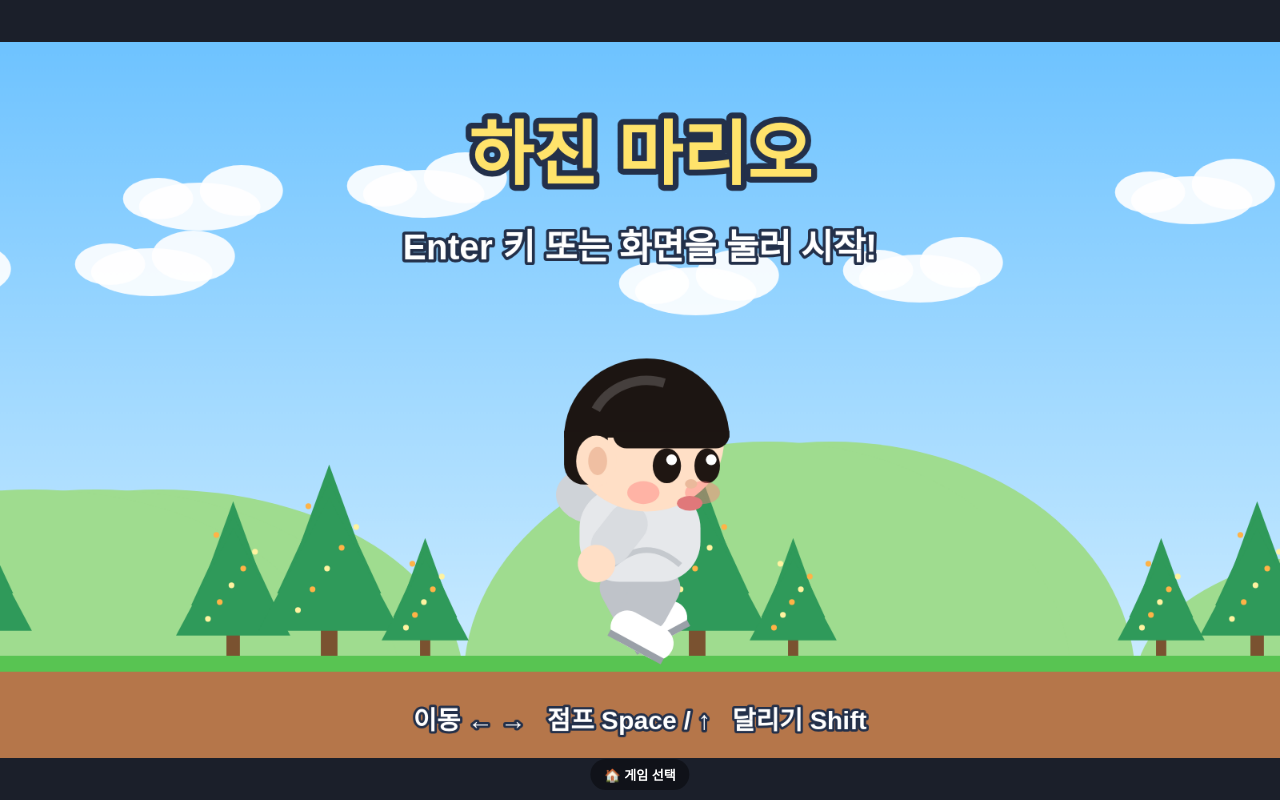
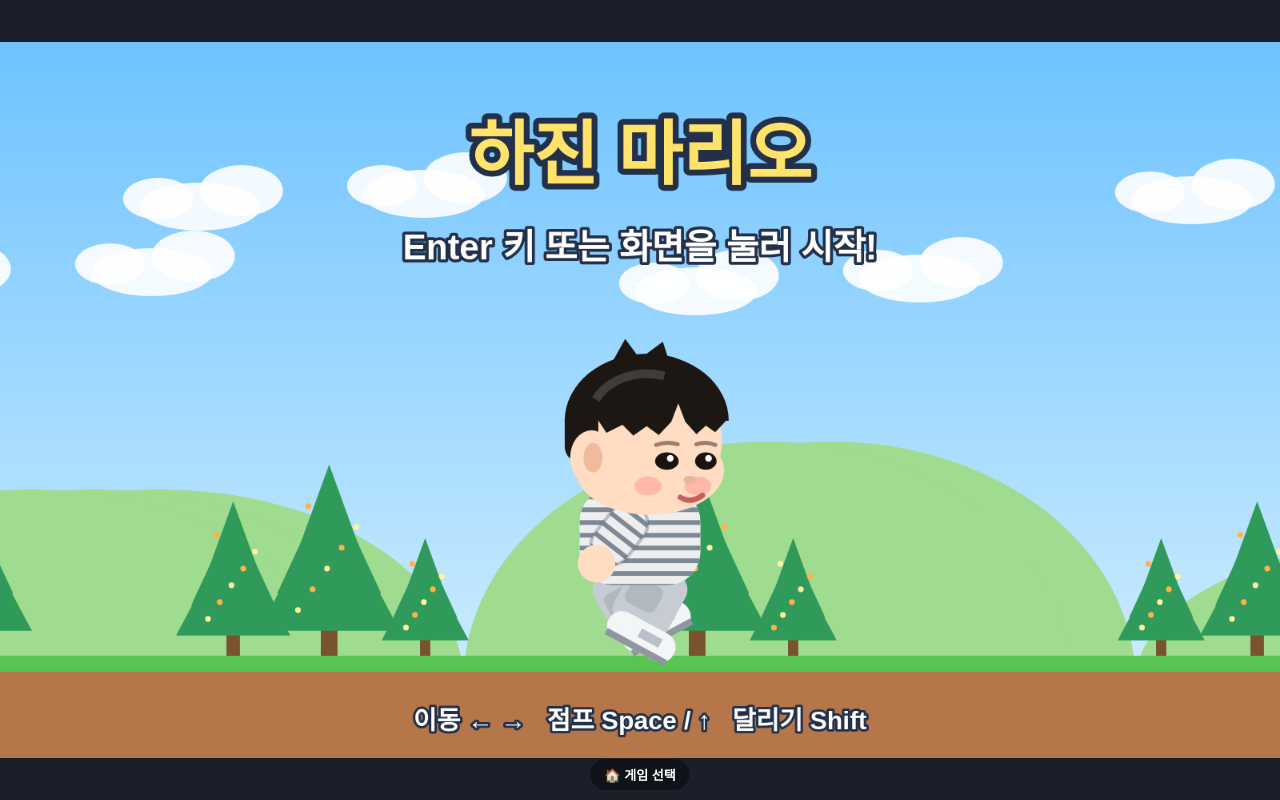
Before and after one commit to limalife/hajin-games, a plain HTML site: page mario.html in a window 1280 px wide. Drawn offline with Linux system fonts and the light colour scheme; animation ran at ten frames a second.

Commit message:
새 사진에 맞춰 하진 캐릭터 다시 그림, 마리오도 kid.js 공용 사용
Co-Authored-By: Claude Opus 5.5 (1M context) <noreply@anthropic.com>

```diff
--- a/kid.js
+++ b/kid.js
@@ -1,47 +1,78 @@
-// 주인공 하진: 까만 바가지 머리, 동그란 눈, 통통한 볼, 회색 후드티 (키 44 단위, 발밑 중앙이 원점)
+// 주인공 하진: 가운데가 살짝 갈라진 삐죽 앞머리, 가로로 긴 까만 눈, 쏙 나온 귀, 씩 웃는 입,
+// 회색 줄무늬 긴팔 + 연회색 카고 바지 + 흰 운동화 (키 44 단위, 발밑 중앙이 원점)
 function drawKid(ctx, cx, by, s, face, t, air, moving) {
   const rr = (x, y, w, h, r) => { ctx.beginPath(); ctx.roundRect(x, y, w, h, r); ctx.fill(); };
   const ell = (x, y, rx, ry) => { ctx.beginPath(); ctx.ellipse(x, y, rx, ry, 0, 0, Math.PI * 2); ctx.fill(); };
+  const poly = pts => { ctx.beginPath(); pts.forEach(([x, y], i) => i ? ctx.lineTo(x, y) : ctx.moveTo(x, y)); ctx.closePath(); ctx.fill(); };
+  // 줄무늬 천: 둥근 사각형 안에 가로 줄을 채운다
+  const striped = (x, y, w, h, r) => {
+    ctx.fillStyle = '#eceef0'; rr(x, y, w, h, r);
+    ctx.save(); ctx.beginPath(); ctx.roundRect(x, y, w, h, r); ctx.clip();
+    ctx.fillStyle = '#7f8993';
+    for (let ly = y + 1; ly < y + h; ly += 1.9) ctx.fillRect(x, ly, w, 0.7);
+    ctx.restore();
+  };
+  const SKIN = '#ffdcc2', HAIR = '#1d1714';
+
   ctx.save();
   ctx.translate(cx, by); ctx.scale(face * s, s);
   const sw = air ? 0.9 : (moving ? Math.sin(t * 0.35) : 0);
+
+  // 통 넓은 카고 바지와 운동화
   const leg = (x, a) => {
     ctx.save(); ctx.translate(x, -13); ctx.rotate(a * 0.6);
-    ctx.fillStyle = '#bfc3c9'; rr(-3.5, 0, 7, 10, 3);
-    ctx.fillStyle = '#ffffff'; rr(-3.5, 8, 10, 5, 2.5);
-    ctx.fillStyle = '#9aa0a8'; ctx.fillRect(-3, 12, 9, 1);
+    ctx.fillStyle = '#c6ccd2'; rr(-4.5, 0, 9, 10.5, 2.5);
+    ctx.fillStyle = '#b0b8c0'; rr(-3.6, 3, 5, 4.2, 1);
+    ctx.fillStyle = '#f4f5f7'; rr(-4, 8.5, 11, 4.5, 2.2);
+    ctx.fillStyle = '#b9c0c9'; ctx.fillRect(1, 9.6, 3.5, 1.4);
+    ctx.fillStyle = '#8f96a0'; ctx.fillRect(-3.5, 12, 10, 1);
     ctx.restore();
   };
   leg(-4, sw); leg(4, -sw);
-  // 후드
-  ctx.fillStyle = '#cfd3d8'; ell(-6, -24, 6.5, 4.5);
-  // 몸통
-  ctx.fillStyle = '#e6e8eb'; rr(-9, -25, 18, 14, 6);
-  ctx.strokeStyle = '#c5c9ce'; ctx.lineWidth = 0.8;
-  ctx.beginPath(); ctx.moveTo(-4, -13.5); ctx.quadraticCurveTo(1, -18, 6, -13.5); ctx.stroke();
-  // 팔
+
+  // 줄무늬 긴팔 티
+  striped(-9, -25, 18, 14.5, 5);
   ctx.save(); ctx.translate(0, -22); ctx.rotate(air ? -2.3 : -sw * 0.8);
-  ctx.fillStyle = '#d9dce0'; rr(-3, 0, 6, 10, 3);
-  ctx.fillStyle = '#ffdfc6'; ell(0, 10.5, 2.8, 2.8);
+  striped(-3, 0, 6, 10, 3);
+  ctx.strokeStyle = 'rgba(90,100,110,.35)'; ctx.lineWidth = 0.5;
+  ctx.beginPath(); ctx.roundRect(-3, 0, 6, 10, 3); ctx.stroke();
+  ctx.fillStyle = SKIN; ell(0, 10.5, 2.8, 2.8);
   ctx.restore();
-  // 얼굴
-  ctx.fillStyle = '#ffdfc6'; ell(1, -32, 11.5, 10.5);
-  // 머리카락 (일자 앞머리 바가지 컷)
-  ctx.fillStyle = '#1c1512';
-  ctx.beginPath(); ctx.ellipse(1, -32.5, 12.3, 11.8, 0, Math.PI, Math.PI * 2); ctx.closePath(); ctx.fill();
-  rr(-4, -33.5, 17.3, 2.6, [0, 0, 2, 2]);
-  rr(-11.3, -33.5, 6.5, 8, [0, 0, 3, 3]);
-  ctx.strokeStyle = 'rgba(255,255,255,.18)'; ctx.lineWidth = 1.4;
-  ctx.beginPath(); ctx.ellipse(1, -33, 8.5, 8, 0, Math.PI * 1.15, Math.PI * 1.6); ctx.stroke();
-  // 귀
-  ctx.fillStyle = '#ffdfc6'; ell(-6.5, -29, 3, 3.8);
-  ctx.fillStyle = '#f0bfa2'; ell(-6.3, -29, 1.4, 2.1);
-  // 눈
-  ctx.fillStyle = '#1f1612'; ell(4, -28.3, 2.1, 2.6); ell(10, -28.3, 1.9, 2.6);
-  ctx.fillStyle = '#fff'; ell(4.7, -29.2, 0.8, 0.8); ell(10.6, -29.2, 0.8, 0.8);
-  // 볼, 코, 삐죽 입
-  ctx.fillStyle = 'rgba(255,125,125,.45)'; ell(9.3, -24.3, 2.6, 1.7); ell(0.5, -24.3, 2.4, 1.7);
-  ctx.fillStyle = '#eab99b'; ell(7.6, -25.6, 0.9, 0.7);
-  ctx.fillStyle = '#e0787a'; ell(7.4, -22.7, 1.9, 1.1);
+
+  // 목, 얼굴
+  ctx.fillStyle = '#f5cdb0'; rr(-2, -24.5, 6, 3, 1);
+  ctx.fillStyle = SKIN; ell(1, -32, 11.2, 10.6); ell(1.5, -27.6, 11, 6.6);
+
+  // 머리카락: 둥근 윗머리 + 짧은 옆머리 + 삐죽삐죽 앞머리
+  ctx.fillStyle = HAIR;
+  ctx.beginPath(); ctx.ellipse(1, -35, 12.2, 10, 0, Math.PI, Math.PI * 2); ctx.closePath(); ctx.fill();
+  rr(-11.2, -35.5, 5, 6.8, [0, 0, 3, 3]);
+  poly([[-6.5, -35.5], [-5, -33.2], [-2.6, -34.4], [-1, -32.8], [1, -34.2], [2.8, -32.9], [4.6, -34.8],
+        [6.8, -34.8], [8.4, -33], [9.8, -34.3], [11.2, -33.3], [12.6, -34.8], [13.2, -35.5]]);
+  poly([[-4, -44], [-2.2, -47.2], [-0.2, -44.5]]);
+  poly([[0.6, -44.7], [3.4, -46.8], [4.2, -44.3]]);
+  // 앞머리 가운데 갈라진 틈
+  ctx.fillStyle = SKIN; poly([[4.6, -34.7], [5.7, -37.6], [6.8, -34.7]]);
+  ctx.strokeStyle = 'rgba(255,255,255,.16)'; ctx.lineWidth = 1.3;
+  ctx.beginPath(); ctx.ellipse(1, -35, 8.5, 7, 0, Math.PI * 1.15, Math.PI * 1.6); ctx.stroke();
+
+  // 쏙 나온 귀
+  ctx.fillStyle = SKIN; ell(-7.2, -29.5, 3.2, 4.1);
+  ctx.fillStyle = '#f0bb9c'; ell(-7, -29.5, 1.4, 2.2);
+
+  // 옅은 눈썹, 가로로 긴 까만 눈
+  ctx.strokeStyle = 'rgba(70,50,40,.55)'; ctx.lineWidth = 0.6; ctx.lineCap = 'round';
+  ctx.beginPath();
+  ctx.moveTo(2.4, -31.4); ctx.quadraticCurveTo(4, -32, 5.6, -31.5);
+  ctx.moveTo(8.4, -31.5); ctx.quadraticCurveTo(9.9, -32, 11.2, -31.4);
+  ctx.stroke();
+  ctx.fillStyle = '#1b1310'; ell(4, -29, 1.75, 1.3); ell(9.8, -29, 1.6, 1.3);
+  ctx.fillStyle = '#fff'; ell(4.5, -29.4, 0.5, 0.5); ell(10.2, -29.4, 0.5, 0.5);
+
+  // 볼, 코, 씩 웃는 입
+  ctx.fillStyle = 'rgba(255,125,125,.38)'; ell(8.6, -25.3, 2, 1.4); ell(1.2, -25.3, 2, 1.4);
+  ctx.fillStyle = '#e8b596'; ell(7.4, -26.2, 0.9, 0.6);
+  ctx.strokeStyle = '#c4605f'; ctx.lineWidth = 0.8;
+  ctx.beginPath(); ctx.moveTo(6, -23.6); ctx.quadraticCurveTo(7.6, -22.6, 9.3, -23.9); ctx.stroke();
   ctx.restore();
 }
--- a/mario.html
+++ b/mario.html
@@ -40,6 +40,7 @@
   <button data-key="jump">점프</button>
 </div>
 
+<script src="kid.js"></script>
 <script src="touch.js"></script>
 <script>
 (() => {
@@ -328,51 +329,8 @@
   function rr(x, y, w, h, r) { ctx.beginPath(); ctx.roundRect(x, y, w, h, r); ctx.fill(); }
   function ell(x, y, rx, ry) { ctx.beginPath(); ctx.ellipse(x, y, rx, ry, 0, 0, Math.PI * 2); ctx.fill(); }
 
-  // 주인공: 까만 바가지 머리, 동그란 눈, 통통한 볼, 회색 후드티 (키 44 단위)
-  function drawKid(cx, by, s, face, t, air, moving) {
-    ctx.save();
-    ctx.translate(cx, by); ctx.scale(face * s, s);
-    const sw = air ? 0.9 : (moving ? Math.sin(t * 0.35) : 0);
-    const leg = (x, a) => {
-      ctx.save(); ctx.translate(x, -13); ctx.rotate(a * 0.6);
-      ctx.fillStyle = '#bfc3c9'; rr(-3.5, 0, 7, 10, 3);
-      ctx.fillStyle = '#ffffff'; rr(-3.5, 8, 10, 5, 2.5);
-      ctx.fillStyle = '#9aa0a8'; ctx.fillRect(-3, 12, 9, 1);
-      ctx.restore();
-    };
-    leg(-4, sw); leg(4, -sw);
-    // 후드
-    ctx.fillStyle = '#cfd3d8'; ell(-6, -24, 6.5, 4.5);
-    // 몸통
-    ctx.fillStyle = '#e6e8eb'; rr(-9, -25, 18, 14, 6);
-    ctx.strokeStyle = '#c5c9ce'; ctx.lineWidth = 0.8;
-    ctx.beginPath(); ctx.moveTo(-4, -13.5); ctx.quadraticCurveTo(1, -18, 6, -13.5); ctx.stroke();
-    // 팔
-    ctx.save(); ctx.translate(0, -22); ctx.rotate(air ? -2.3 : -sw * 0.8);
-    ctx.fillStyle = '#d9dce0'; rr(-3, 0, 6, 10, 3);
-    ctx.fillStyle = '#ffdfc6'; ell(0, 10.5, 2.8, 2.8);
-    ctx.restore();
-    // 얼굴
-    ctx.fillStyle = '#ffdfc6'; ell(1, -32, 11.5, 10.5);
-    // 머리카락 (일자 앞머리 바가지 컷)
-    ctx.fillStyle = '#1c1512';
-    ctx.beginPath(); ctx.ellipse(1, -32.5, 12.3, 11.8, 0, Math.PI, Math.PI * 2); ctx.closePath(); ctx.fill();
-    rr(-4, -33.5, 17.3, 2.6, [0, 0, 2, 2]);
-    rr(-11.3, -33.5, 6.5, 8, [0, 0, 3, 3]);
-    ctx.strokeStyle = 'rgba(255,255,255,.18)'; ctx.lineWidth = 1.4;
-    ctx.beginPath(); ctx.ellipse(1, -33, 8.5, 8, 0, Math.PI * 1.15, Math.PI * 1.6); ctx.stroke();
-    // 귀
-    ctx.fillStyle = '#ffdfc6'; ell(-6.5, -29, 3, 3.8);
-    ctx.fillStyle = '#f0bfa2'; ell(-6.3, -29, 1.4, 2.1);
-    // 눈
-    ctx.fillStyle = '#1f1612'; ell(4, -28.3, 2.1, 2.6); ell(10, -28.3, 1.9, 2.6);
-    ctx.fillStyle = '#fff'; ell(4.7, -29.2, 0.8, 0.8); ell(10.6, -29.2, 0.8, 0.8);
-    // 볼, 코, 삐죽 입
-    ctx.fillStyle = 'rgba(255,125,125,.45)'; ell(9.3, -24.3, 2.6, 1.7); ell(0.5, -24.3, 2.4, 1.7);
-    ctx.fillStyle = '#eab99b'; ell(7.6, -25.6, 0.9, 0.7);
-    ctx.fillStyle = '#e0787a'; ell(7.4, -22.7, 1.9, 1.1);
-    ctx.restore();
-  }
+  // 주인공 그림은 kid.js에서 가져온다
+  const drawKid = (...args) => window.drawKid(ctx, ...args);
 
   function drawEnemy(en) {
     const x = en.x - camX, y = en.y;
```
